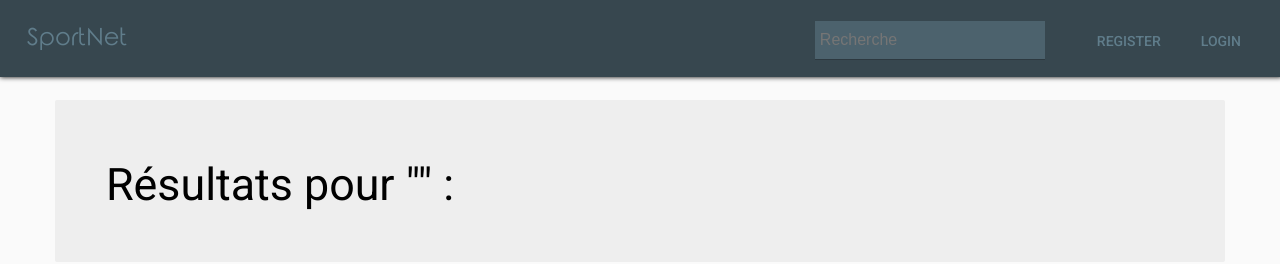
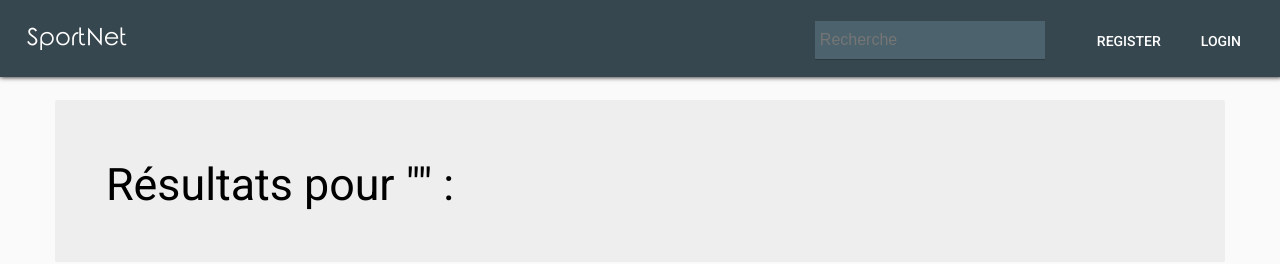
Before and after one commit to LPCISIIE/SportsNet, a PHP site: template src/App/Resources/views/App/search.twig in a window 1280 px wide. Shown: the top 264 px of the page. Run offline with PHP 8.4, Linux system fonts and the light colour scheme; the template is opened without the code that fills it: most values are stand-ins (such as "Sample title", 1, 10 or a date in 2020); some libraries are stand-ins or nearby versions.

Commit message:
changed navabar links into white

```diff
--- a/src/App/Resources/views/App/navbar.twig
+++ b/src/App/Resources/views/App/navbar.twig
@@ -1,16 +1,16 @@
 <header>
-    <a href="{{ path_for('home') }}" class="logo-header">SportNet</a>
+    <a href="{{ path_for('home') }}" class="logo-header blanc">SportNet</a>
     <nav>
         <a href="#" class="menu-icon"></a>
         <ul>
             {% if auth.check() %}
-                <li><a href="{{ path_for('user.events') }}">Mes événements</a></li>
-                <li><a href="{{ path_for('evenement.create') }}">Créer un événement</a></li>
-                <li><a href="{{ path_for('user.compte') }}">Mon compte</a></li>
-                <li><a href="{{ path_for('logout') }}">Déconnexion</a></li>
+                <li><a class="blanc" href="{{ path_for('user.events') }}">Mes événements</a></li>
+                <li><a class="blanc" href="{{ path_for('evenement.create') }}">Créer un événement</a></li>
+                <li><a class="blanc" href="{{ path_for('user.compte') }}">Mon compte</a></li>
+                <li><a class="blanc" href="{{ path_for('logout') }}">Déconnexion</a></li>
             {% else %}
-                <li><a href="{{ path_for('register') }}">Register</a></li>
-                <li><a href="{{ path_for('login') }}">Login</a></li>
+                <li><a class="blanc" href="{{ path_for('register') }}">Register</a></li>
+                <li><a class="blanc" href="{{ path_for('login') }}">Login</a></li>
             {% endif %}
         </ul>
     </nav>
```
